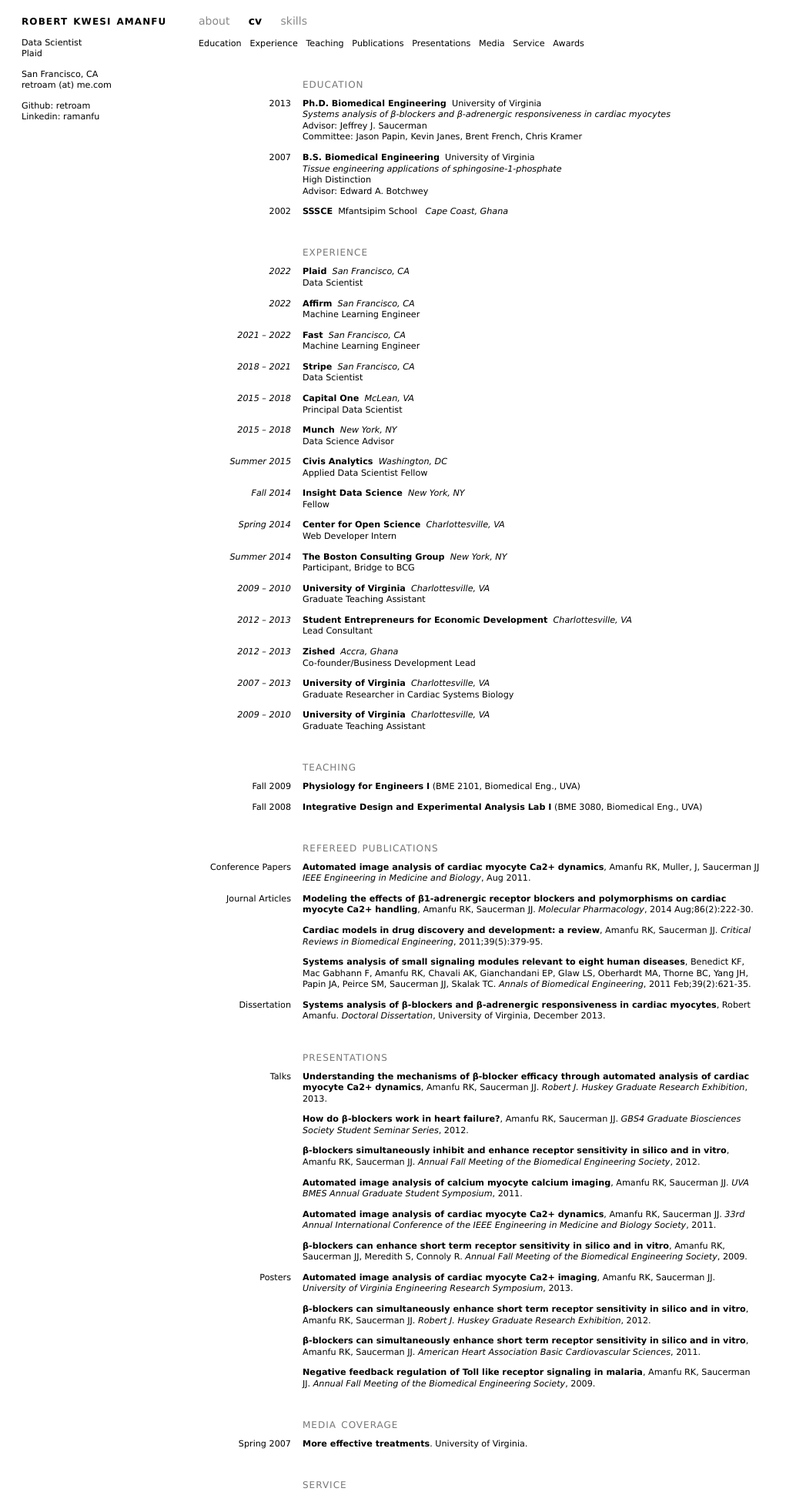
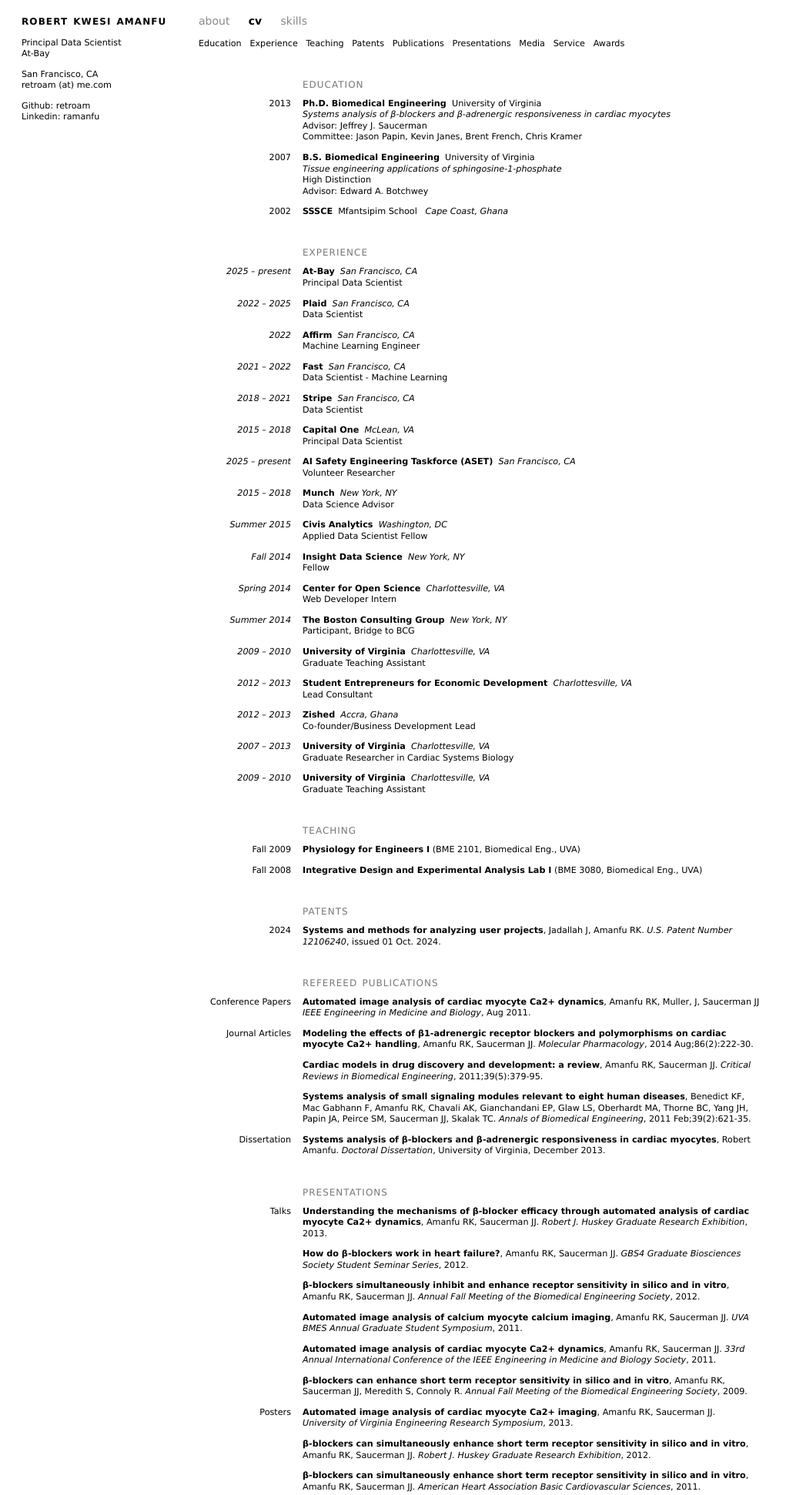
Before and after one commit to retroam/retroam.github.io, a Flask app: page /cv in a window 1280 px wide. Shown: the top 1942 px of the page at 77% size, without its empty margins (0-1021 px from the left). Run offline with Flask 2, Linux system fonts and the light colour scheme.

Commit message:
updating

```diff
--- a/static/style.css
+++ b/static/style.css
@@ -82,6 +82,11 @@
  border: 1px solid #fff;
  margin: 2px 7px 5px 0px;
  padding: 0px;
+}
+.entry.project img {
+ width: 120px;
+ height: 90px;
+ object-fit: cover;
 }
 .entry a:hover img {
  border: 1px solid #33f;
--- a/templates/cv.html
+++ b/templates/cv.html
@@ -23,8 +23,8 @@
 <h1 id="name">robert kwesi amanfu</h1>
 
 <p>
-  Data Scientist<br/>
-  <a href="www.plaid.com">Plaid</a><br/>
+  Principal Data Scientist<br/>
+  <a href="https://www.at-bay.com">At-Bay</a><br/>
   </p>
 
 
@@ -57,6 +57,7 @@
 <a href="#education">Education</a> &nbsp;
 <a href="#employment">Experience</a> &nbsp;
 <a href="#teaching">Teaching</a> &nbsp;
+<a href="#patents">Patents</a> &nbsp;
 <a href="#pubs">Publications</a> &nbsp;
 <a href="#invited">Presentations</a> &nbsp;
 <a href="#media">Media</a> &nbsp;
@@ -102,7 +103,15 @@
 <p><br/></p>
 <a name="employment"><h6>experience</h6></a>
 <p>
-  <div class="margin"><em>2022</em></div>
+  <div class="margin"><em>2025 &ndash; present</em></div>
+  <div class="body">
+  <strong><a href="https://www.at-bay.com" target='_blank'>At-Bay</a></strong>&nbsp;
+  <em>San Francisco, CA</em><br/>
+Principal Data Scientist
+  </div></p>
+
+<p>
+  <div class="margin"><em>2022 &ndash; 2025</em></div>
   <div class="body">
   <strong><a href="https://www.plaid.com" target='_blank'>Plaid</a></strong>&nbsp;
   <em>San Francisco, CA</em><br/>
@@ -122,7 +131,7 @@
   <div class="body">
   <strong><a href="https://www.fast.co" target='_blank'>Fast</a></strong>&nbsp;
   <em>San Francisco, CA</em><br/>
- Machine Learning Engineer
+Data Scientist - Machine Learning
   </div></p>
 
 
@@ -140,6 +149,14 @@
 <strong><a href="http://www.capitalone.com" target='_blank'>Capital One</a></strong>&nbsp;
 <em>McLean, VA</em><br/>
 Principal Data Scientist
+</div></p>
+
+<p>
+<div class="margin"><em>2025 &ndash; present</em></div>
+<div class="body">
+<strong>AI Safety Engineering Taskforce (ASET)</strong>&nbsp;
+<em>San Francisco, CA</em><br/>
+Volunteer Researcher
 </div></p>
 
 <p>
@@ -244,6 +261,17 @@
 <strong>Integrative Design and Experimental Analysis Lab I</strong> (BME 3080, Biomedical Eng., UVA)
 </div></p>
 
+
+<!-- patents -->
+<p><br/></p>
+<a name="patents"><h6>patents</h6></a>
+
+<p>
+<div class="margin">2024</div>
+<div class="body">
+<strong>Systems and methods for analyzing user projects</strong>,
+Jadallah J, Amanfu RK. <em>U.S. Patent Number 12106240</em>, issued 01 Oct. 2024.
+</div></p>
 
 <!-- publications -->
 <p><br/></p>
--- a/templates/skills.html
+++ b/templates/skills.html
@@ -24,8 +24,8 @@
 <h1 id="name">robert kwesi amanfu</h1>
 
 <p>
-Data Scientist<br/>
-<a href="www.plaid.com">Plaid</a><br/>
+Principal Data Scientist<br/>
+<a href="https://www.at-bay.com">At-Bay</a><br/>
 </p>
 
 
```
Also changed, not shown: requirements.txt (+7 -7 lines), static/skills.json (+15 -1 lines), templates/about.html (+12 -6 lines), static/images/aset.png (added).
